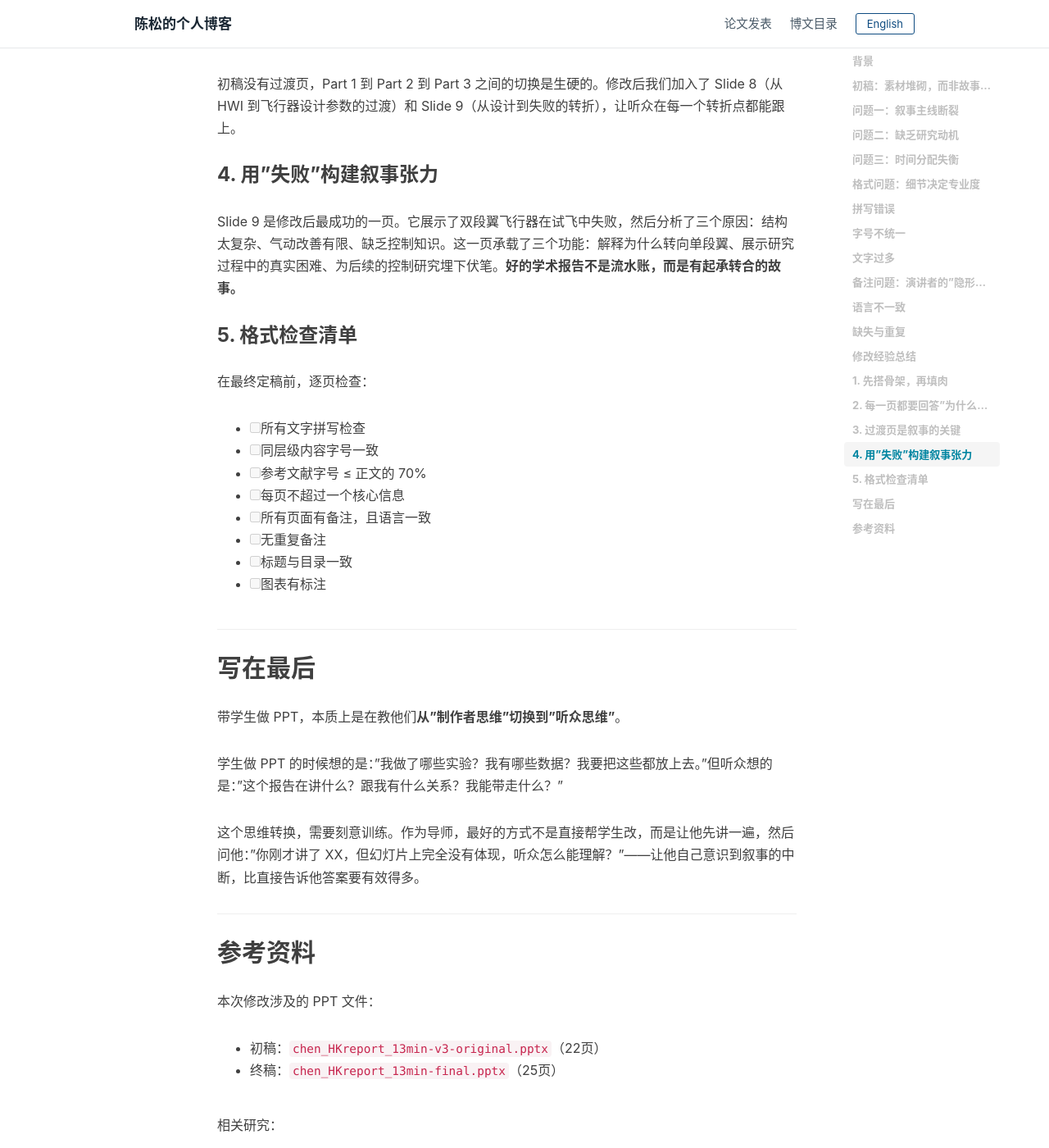
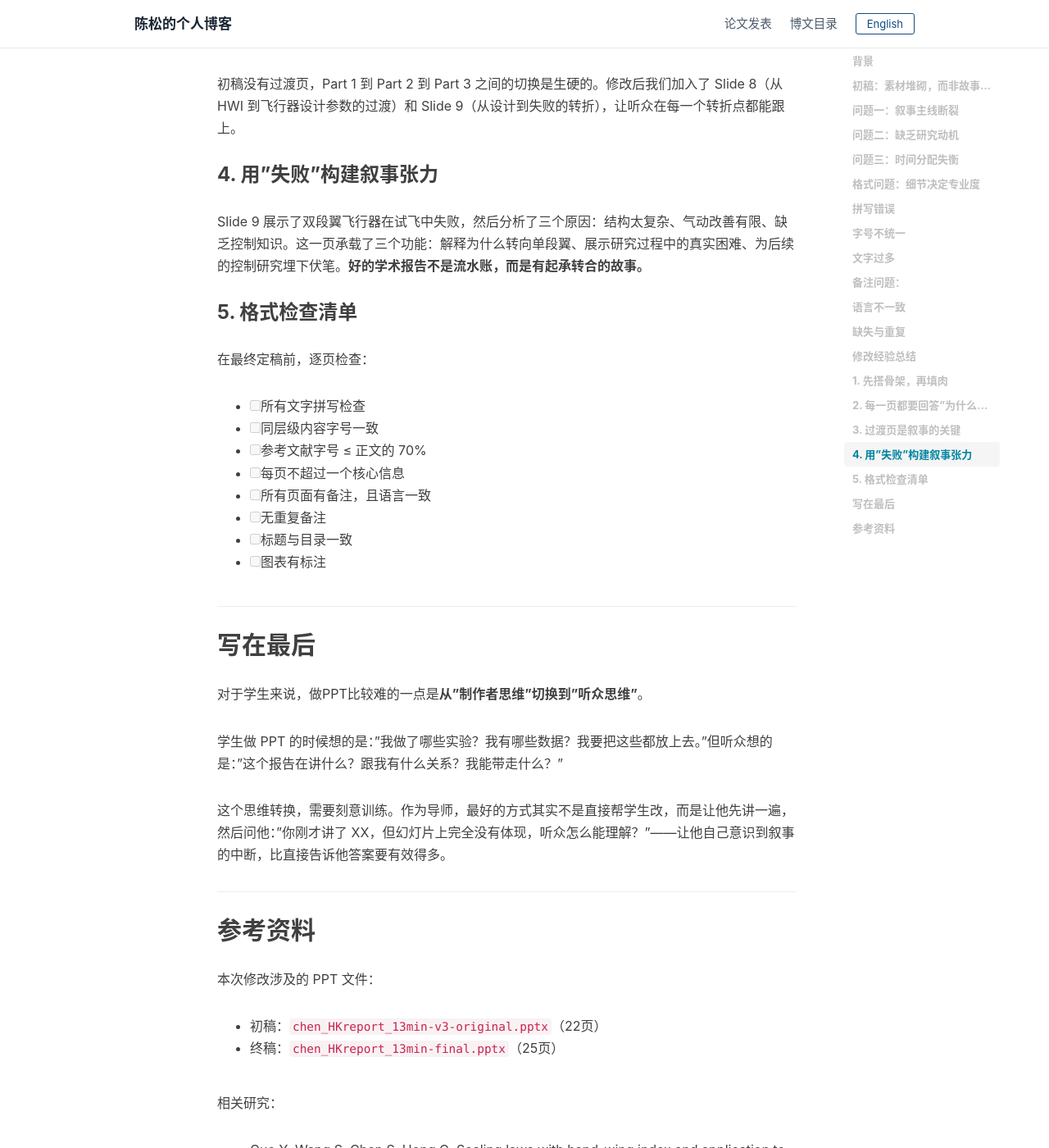
Before and after one commit to chensong212/chensong212.github.io, a Jekyll site: the page built from _posts/2026-08-19-academic-ppt-revision.md, in a window 1280 px wide and 1400 px high, scrolled down 3891 px. Shown: the whole window at 82% size. Built offline with Jekyll 4.4.1, drawn with Linux system fonts in a browser that asks for light colours; nearby versions of some CDN libraries; comment, search, counter and statistics services are not loaded; some of the changed text lies outside the part shown.

Commit message:
update by chensong

```diff
--- a/_posts/2026-08-19-academic-ppt-revision.md
+++ b/_posts/2026-08-19-academic-ppt-revision.md
@@ -80,7 +80,7 @@ PPT的标题是 "Aerodynamic Performance **and** Speed-Dependent Control Effecti
 
 ---
 
-## 备注问题：演讲者的"隐形提词器"
+## 备注问题：
 
 ### 语言不一致
 
@@ -92,7 +92,7 @@ PPT的标题是 "Aerodynamic Performance **and** Speed-Dependent Control Effecti
 
 初稿中有 3 页完全没有备注，有 2 页的备注内容完全重复。缺少备注的页面，演讲者需要临场发挥，容易卡壳或超时；重复的备注则说明学生可能复制粘贴后忘记修改了。
 
-**教训**：每一页都必须有备注，哪怕只有一句话。备注是演讲者的安全网。
+**教训**：每一页都必须有备注，哪怕只有一句话。
 
 ---
 
@@ -112,7 +112,7 @@ PPT的标题是 "Aerodynamic Performance **and** Speed-Dependent Control Effecti
 
 ### 4. 用"失败"构建叙事张力
 
-Slide 9 是修改后最成功的一页。它展示了双段翼飞行器在试飞中失败，然后分析了三个原因：结构太复杂、气动改善有限、缺乏控制知识。这一页承载了三个功能：解释为什么转向单段翼、展示研究过程中的真实困难、为后续的控制研究埋下伏笔。**好的学术报告不是流水账，而是有起承转合的故事。**
+Slide 9 展示了双段翼飞行器在试飞中失败，然后分析了三个原因：结构太复杂、气动改善有限、缺乏控制知识。这一页承载了三个功能：解释为什么转向单段翼、展示研究过程中的真实困难、为后续的控制研究埋下伏笔。**好的学术报告不是流水账，而是有起承转合的故事。**
 
 ### 5. 格式检查清单
 
@@ -131,11 +131,11 @@ Slide 9 是修改后最成功的一页。它展示了双段翼飞行器在试飞
 
 ## 写在最后
 
-带学生做 PPT，本质上是在教他们**从"制作者思维"切换到"听众思维"**。
+对于学生来说，做PPT比较难的一点是**从"制作者思维"切换到"听众思维"**。
 
 学生做 PPT 的时候想的是："我做了哪些实验？我有哪些数据？我要把这些都放上去。"但听众想的是："这个报告在讲什么？跟我有什么关系？我能带走什么？"
 
-这个思维转换，需要刻意训练。作为导师，最好的方式不是直接帮学生改，而是让他先讲一遍，然后问他："你刚才讲了 XX，但幻灯片上完全没有体现，听众怎么能理解？"——让他自己意识到叙事的中断，比直接告诉他答案要有效得多。
+这个思维转换，需要刻意训练。作为导师，最好的方式其实不是直接帮学生改，而是让他先讲一遍，然后问他："你刚才讲了 XX，但幻灯片上完全没有体现，听众怎么能理解？"——让他自己意识到叙事的中断，比直接告诉他答案要有效得多。
 
 ---
 
```
Also changed, not shown: other parts of _posts/2026-08-19-academic-ppt-revision.md (+1 -1 lines).
